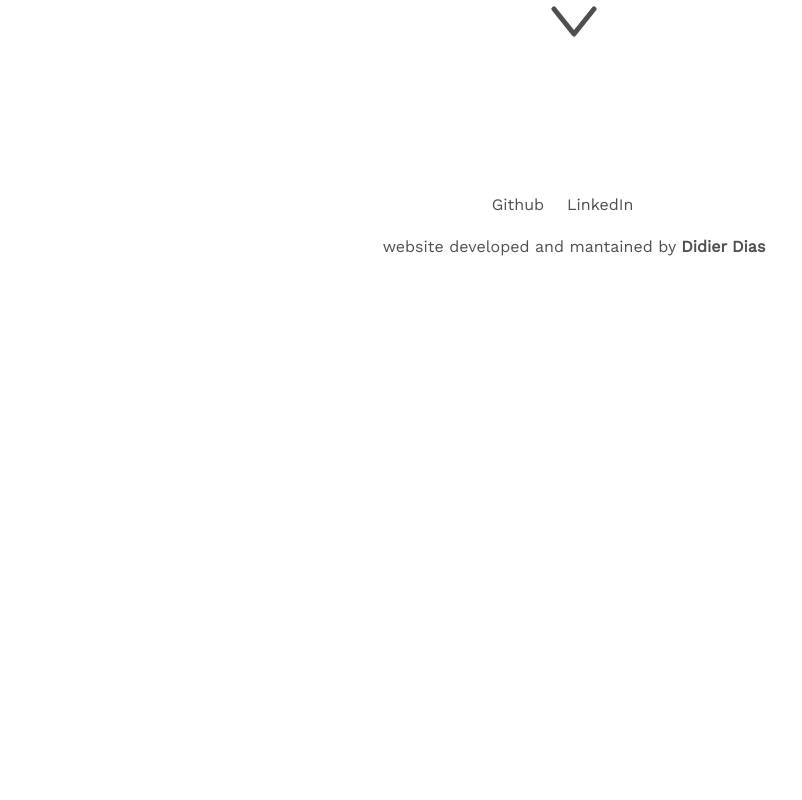
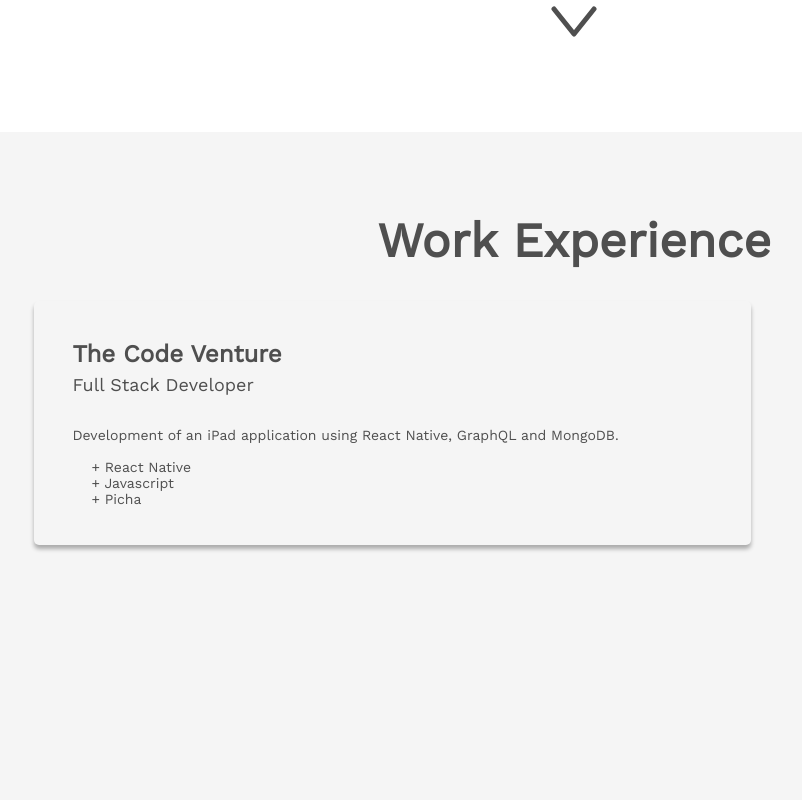
Before and after one commit to DNDXIII/dndxiii.github.io, a React (Create React App) app: page / in a window 1280 px wide. Shown: the part 700-1500 px from the top of the page, without its empty margins (66-868 px from the left). Before the commit the page ends 1050 px from the top, so only its background shows below. Built offline with nearby package versions, Linux system fonts and the light colour scheme.

Commit message:
Card in early development

```diff
--- /dev/null
+++ b/src/Application/Components/Card.tsx
@@ -0,0 +1,74 @@
+import * as React from 'react';
+import styled from 'styled-components';
+
+const Container = styled.div`
+  width: 50%;
+  padding: 3%;
+  margin-left: 100px;
+
+  border-radius: 5px;
+  box-shadow: 0px 4px 4px rgba(0, 0, 0, 0.3);
+  -webkit-transition: all 0.6s cubic-bezier(0.16, 0.8, 0.4, 1);
+  transition: all 0.6s cubic-bezier(0.16, 0.8, 0.4, 1);
+
+  &::after {
+    content: '';
+    border-radius: 5px;
+    position: absolute;
+    z-index: -1;
+    top: 0;
+    left: 0;
+    width: 100%;
+    height: 100%;
+    box-shadow: 0 5px 15px rgba(0, 0, 0, 0.3);
+    opacity: 0;
+    -webkit-transition: all 0.6s cubic-bezier(0.16, 0.8, 0.4, 1);
+    transition: all 0.6s cubic-bezier(0.16, 0.8, 0.4, 1);
+  }
+
+  &:hover {
+    -webkit-transform: scale(1.05, 1.05);
+    transform: scale(1.05, 1.05);
+  }
+
+  &:hover::after {
+    opacity: 1;
+  }
+`;
+
+const Title = styled.div`
+  font-size: 24px;
+  font-weight: bold;
+`;
+
+const SubTitle = styled.div`
+  padding-top: 1%;
+  font-size: 18px;
+`;
+
+const Description = styled.div`
+  white-space: pre-wrap;
+  padding-top: 5%;
+  font-size: 14px;
+`;
+
+class Card extends React.Component<CardProps, {}> {
+  render() {
+    const { title, subtitle, description } = this.props;
+    return (
+      <Container>
+        <Title>{title}</Title>
+        <SubTitle>{subtitle}</SubTitle>
+        <Description>{description}</Description>
+      </Container>
+    );
+  }
+}
+
+interface CardProps {
+  title: string;
+  subtitle: string;
+  description: string;
+}
+
+export default Card;
--- /dev/null
+++ b/src/Application/Pages/Experience.tsx
@@ -0,0 +1,38 @@
+import * as React from 'react';
+import styled from 'styled-components';
+import Colors from '../Themes/Colors';
+
+import Card from '../Components/Card';
+
+const Container = styled.div`
+  height: 100vh;
+  background-color: ${Colors.lightGrey};
+`;
+
+const Title = styled.h1`
+  padding-top: 10vh;
+  font-size: 48px;
+  text-align: center;
+  font-weight: bold;
+`;
+
+class Experience extends React.Component<{}, {}> {
+  render() {
+    return (
+      <Container>
+        <Title>Work Experience</Title>
+        <Card
+          title="The Code Venture"
+          subtitle="Full Stack Developer"
+          description="Development of an iPad application using React Native, GraphQL and MongoDB.
+
+    + React Native
+    + Javascript
+    + Picha"
+        />
+      </Container>
+    );
+  }
+}
+
+export default Experience;
--- a/src/Application/Pages/Home.tsx
+++ b/src/Application/Pages/Home.tsx
@@ -2,12 +2,14 @@ import * as React from 'react';
 
 import Footer from '../Components/Footer';
 import About from './About';
+import Experience from './Experience';
 
 class Home extends React.Component<{}, {}> {
   render() {
     return (
       <div>
         <About />
+        <Experience />
         <Footer />
       </div>
     );
--- a/src/Application/Themes/Colors.tsx
+++ b/src/Application/Themes/Colors.tsx
@@ -1,5 +1,8 @@
 export enum Colors {
   grey = '#4F4F4F',
   red = '#FF3F3E',
-  white = '#FFFFFF'
+  white = '#FFFFFF',
+  lightGrey = '#F5F5F5'
 }
+
+export default Colors;
```
